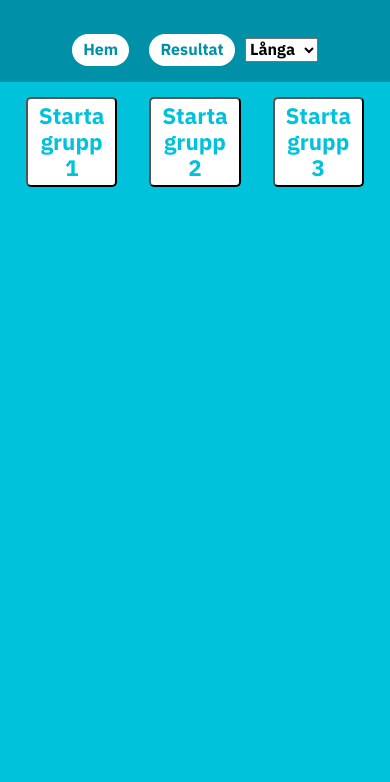
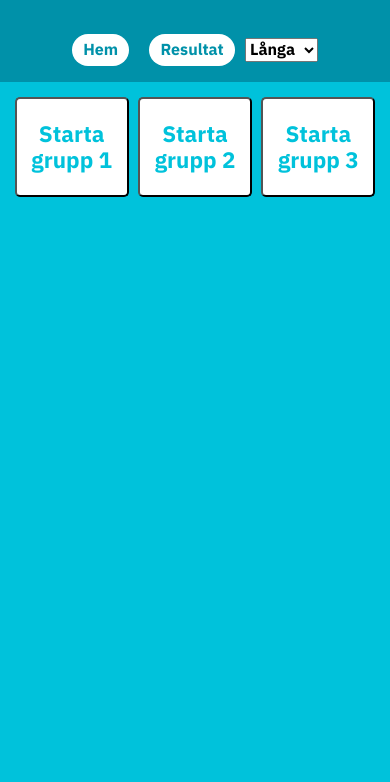
Before and after one commit to javascriptst18/SwimRunTimer-node-express-, a website: page public/index.html in a window 390 px wide. Shown: the part 62-844 px from the top of the page. Drawn offline with nearby package versions, Linux system fonts and the light colour scheme; no server answers.

Commit message:
mer css margin startknappar

```diff
--- a/public/style.css
+++ b/public/style.css
@@ -112,7 +112,7 @@ p{
 }
 .raceKlocka1, .raceKlocka2, .raceKlocka3, .raceKlocka4{
     width: 33%;
-    height: 90%;
+    min-height: 100px;
     border-radius: 5px;
     font-size: 1.4rem;
     margin-left: 1rem;
@@ -153,7 +153,6 @@ min-height: 100%;
 .startButtons{
     width: 100%;
     align-self: center;
-    height: 100px;
     display: flex;
 
 
@@ -245,4 +244,13 @@ min-height: 100%;
     .uppdatera{
         margin-bottom: 0.5em;
     }
+    .raceKlocka1, .raceKlocka2, .raceKlocka4{
+
+        min-height: 100px;
+
+        font-size: 1.4rem;
+        margin-left: 0.3rem;
+        margin-right: 0.3rem;
+
+    }
 }
```
